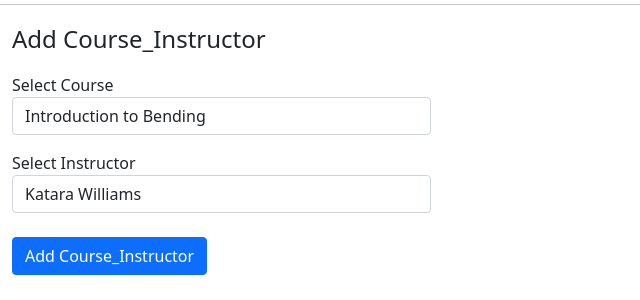
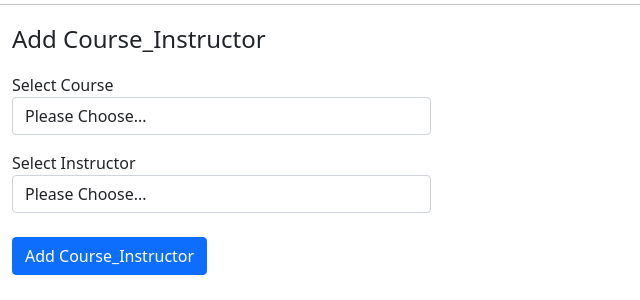
Before and after one commit to Sharp-Benders-Academy/Sharp-Benders-Academy, a Flask app: template templates/courses_instructors.j2 in a window 1280 px wide. Shown: the part 194-494 px from the top of the page, without its empty margins (0-640 px from the left). Run offline with Flask 2, Linux system fonts and the light colour scheme; the template is opened without the code that fills it, so the values that code supplies are empty; some libraries are stand-ins or nearby versions.

Commit message:
implement INSERT for courses_instructors

```diff
--- a/templates/courses_instructors.j2
+++ b/templates/courses_instructors.j2
@@ -49,7 +49,7 @@
 <hr>
 
 <div class="container-fluid">
-    <form class="form-horizontal">
+    <form action="/courses_instructors" method="post" class="form-horizontal">
         <fieldset>
 
             <!-- Form Name -->
@@ -57,24 +57,26 @@
 
             <!-- Select Basic -->
             <div class="form-group py-2">
-                <label class="col-md-4 control-label" for="courseid">Select Course</label>
+                <label class="col-md-4 control-label" for="course_id">Select Course</label>
                 <div class="col-md-4">
-                    <select id="courseid" name="courseid" class="form-control">
-                        <option value="3101">Introduction to Bending</option>
-                        <option value="4205">Bending Fundamentals</option>
-                        <option value="5401">Manipulation Water - Water Tech</option>
+                    <select id="course_id" name="course_id" class="form-control" required>
+                        <option value="" disabled selected hidden>Please Choose...</option>
+                        {% for course in courses %}
+                        <option value="{{course.course_id}}">{{course.Course}}</option>
+                        {% endfor %}
                     </select>
                 </div>
             </div>
 
             <!-- Select Basic -->
             <div class="form-group pt-2">
-                <label class="col-md-4 control-label" for="instructorid">Select Instructor</label>
+                <label class="col-md-4 control-label" for="instructor_id">Select Instructor</label>
                 <div class="col-md-4">
-                    <select id="instructorid" name="instructorid" class="form-control">
-                        <option value="1">Katara Williams</option>
-                        <option value="2">Sokka Brown</option>
-                        <option value="3">Azula Stone</option>
+                    <select id="instructor_id" name="instructor_id" class="form-control" required>
+                        <option value="" disabled selected hidden>Please Choose...</option>
+                        {% for instructor in instructors %}
+                        <option value="{{instructor.instructor_id}}">{{instructor.Instructor}}</option>
+                        {% endfor %}
                     </select>
                 </div>
             </div>
```
